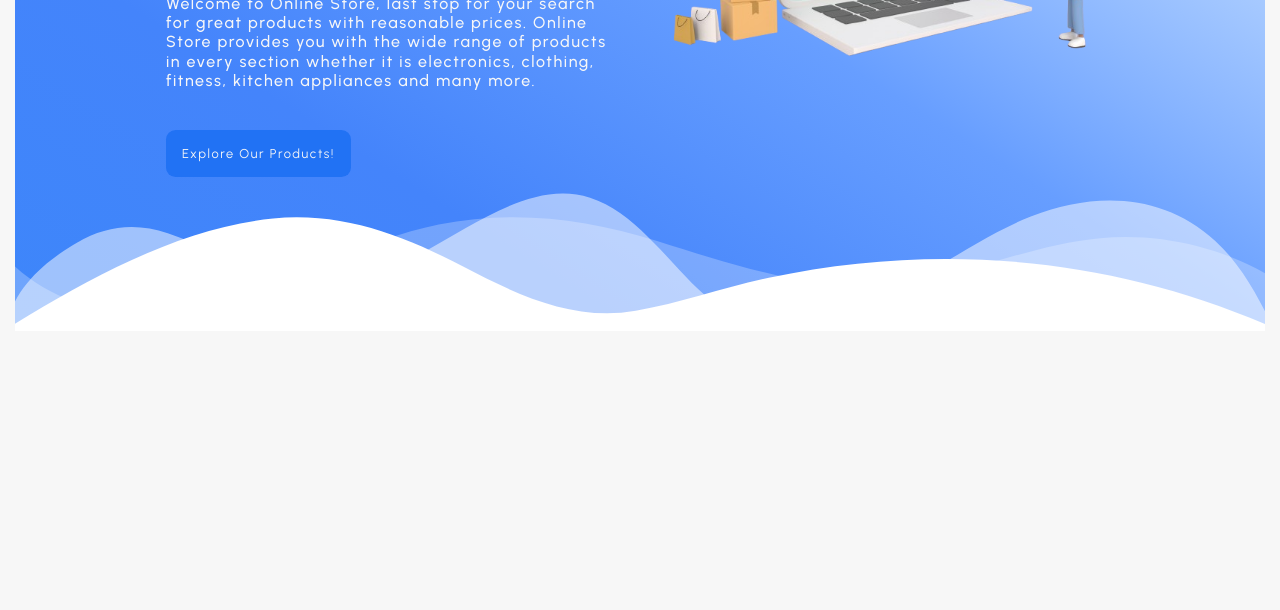
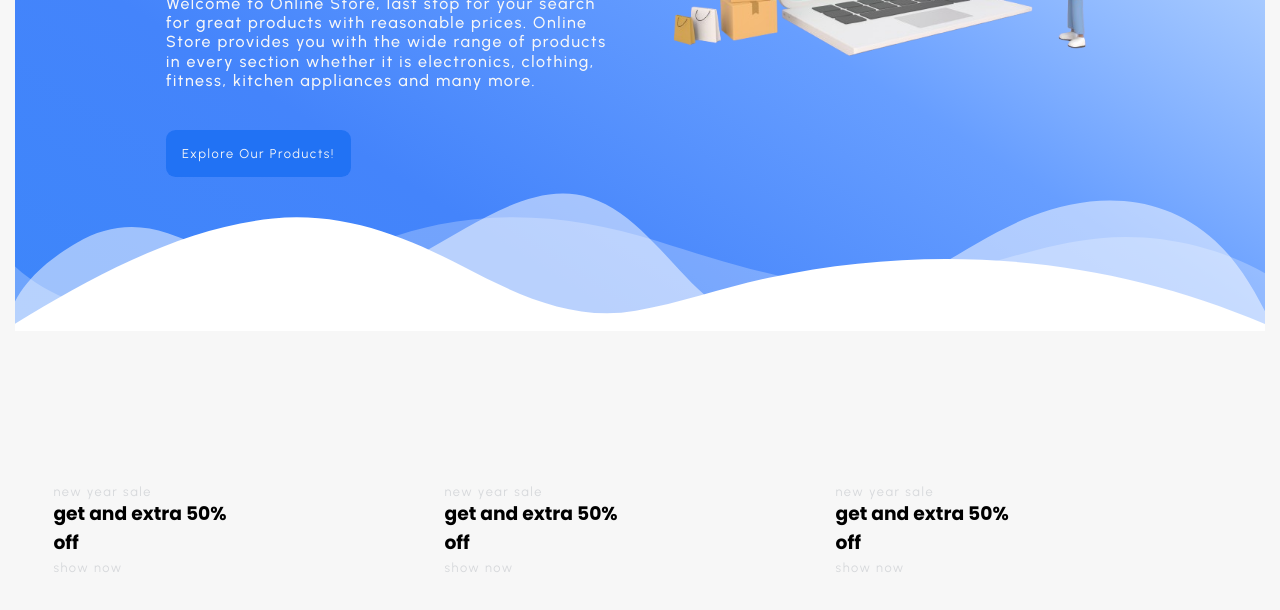
Before and after one commit to VedanshChasta/Online-Store, a website built with Vite: page index.html in a window 1280 px wide. Shown: the part 572-1182 px from the top of the page. Before the commit the page ends 903 px from the top, so only its background shows below. Built offline with nearby package versions, Linux system fonts and the light colour scheme.

Commit message:
HTML updates

```diff
--- a/index.html
+++ b/index.html
@@ -1,16 +1,21 @@
 <!DOCTYPE html>
 <html lang="en">
   <head>
-  <meta charset="UTF-8">
-  <meta name="viewport" content="width=device-width, initial-scale=1.0">
-  <link rel="stylesheet" href="/src/style.css">
-  <link rel="stylesheet" href="https://cdnjs.cloudflare.com/ajax/libs/font-awesome/6.7.2/css/all.min.css" integrity="sha512-Evv84Mr4kqVGRNSgIGL/F/aIDqQb7xQ2vcrdIwxfjThSH8CSR7PBEakCr51Ck+w+/U6swU2Im1vVX0SVk9ABhg==" crossorigin="anonymous" referrerpolicy="no-referrer" />
+    <meta charset="UTF-8" />
+    <meta name="viewport" content="width=device-width, initial-scale=1.0" />
+    <link rel="stylesheet" href="/src/style.css" />
+    <link
+      rel="stylesheet"
+      href="https://cdnjs.cloudflare.com/ajax/libs/font-awesome/6.7.2/css/all.min.css"
+      integrity="sha512-Evv84Mr4kqVGRNSgIGL/F/aIDqQb7xQ2vcrdIwxfjThSH8CSR7PBEakCr51Ck+w+/U6swU2Im1vVX0SVk9ABhg=="
+      crossorigin="anonymous"
+      referrerpolicy="no-referrer"
+    />
     <title>E-Store</title>
   </head>
   <body>
-
     <header class="section-navbar">
-    <section class="top_txt ">
+      <section class="top_txt">
         <div class="head container">
           <div class="head_txt">
             <p>Free shipping, 7-day return or refund or refund gurantee</p>
@@ -48,7 +53,11 @@
 
           <ul>
             <div class="cart">
-            <a href="/addToCart.html" class="nav-link addtocart" id="cartValue">
+              <a
+                href="/addToCart.html"
+                class="nav-link addtocart"
+                id="cartValue"
+              >
                 <i class="fa-solid fa-cart-shopping"> 0 </i>
               </a>
             </div>
@@ -63,40 +72,91 @@
       <section class="section-main">
         <div class="container grid grid-two--cols">
           <div class="Section-main--content">
-        <p class="main-subheading">Explore the latest & wide range of products</p>
-        <h1 class="main-heading">
-          Your destination for best products !
-        </h1>
+            <p class="main-subheading">
+              Explore the latest & wide range of products
+            </p>
+            <h1 class="main-heading">Your destination for best products !</h1>
             <p class="main-para">
-          Welcome to Online Store, last stop for your search for great products
-          with reasonable prices. Online Store provides you with the wide range
-          of products in every section whether it is electronics, clothing,
-          fitness, kitchen appliances and many more.
+              Welcome to Online Store, last stop for your search for great
+              products with reasonable prices. Online Store provides you with
+              the wide range of products in every section whether it is
+              electronics, clothing, fitness, kitchen appliances and many more.
             </p>
             <div>
-          <a  class="btn" href="products.html">
-            Explore Our Products!
-          </a>
+              <a class="btn" href="products.html"> Explore Our Products! </a>
             </div>
           </div>
           <div class="section-main-image">
             <figure>
-          <img src="public/main_bg.png" alt="image">
+              <img src="public/main_bg.png" alt="image" />
             </figure>
           </div>
         </div>
       </section>
 
       <div class="custom-shape-divider-bottom-1736595373">
-    <svg data-name="Layer 1" xmlns="http://www.w3.org/2000/svg" viewBox="0 0 1200 120" preserveAspectRatio="none">
-        <path d="M0,0V46.29c47.79,22.2,103.59,32.17,158,28,70.36-5.37,136.33-33.31,206.8-37.5C438.64,32.43,512.34,53.67,583,72.05c69.27,18,138.3,24.88,209.4,13.08,36.15-6,69.85-17.84,104.45-29.34C989.49,25,1113-14.29,1200,52.47V0Z" opacity=".25" class="shape-fill"></path>
-        <path d="M0,0V15.81C13,36.92,27.64,56.86,47.69,72.05,99.41,111.27,165,111,224.58,91.58c31.15-10.15,60.09-26.07,89.67-39.8,40.92-19,84.73-46,130.83-49.67,36.26-2.85,70.9,9.42,98.6,31.56,31.77,25.39,62.32,62,103.63,73,40.44,10.79,81.35-6.69,119.13-24.28s75.16-39,116.92-43.05c59.73-5.85,113.28,22.88,168.9,38.84,30.2,8.66,59,6.17,87.09-7.5,22.43-10.89,48-26.93,60.65-49.24V0Z" opacity=".5" class="shape-fill"></path>
-        <path d="M0,0V5.63C149.93,59,314.09,71.32,475.83,42.57c43-7.64,84.23-20.12,127.61-26.46,59-8.63,112.48,12.24,165.56,35.4C827.93,77.22,886,95.24,951.2,90c86.53-7,172.46-45.71,248.8-84.81V0Z" class="shape-fill"></path>
+        <svg
+          data-name="Layer 1"
+          xmlns="http://www.w3.org/2000/svg"
+          viewBox="0 0 1200 120"
+          preserveAspectRatio="none"
+        >
+          <path
+            d="M0,0V46.29c47.79,22.2,103.59,32.17,158,28,70.36-5.37,136.33-33.31,206.8-37.5C438.64,32.43,512.34,53.67,583,72.05c69.27,18,138.3,24.88,209.4,13.08,36.15-6,69.85-17.84,104.45-29.34C989.49,25,1113-14.29,1200,52.47V0Z"
+            opacity=".25"
+            class="shape-fill"
+          ></path>
+          <path
+            d="M0,0V15.81C13,36.92,27.64,56.86,47.69,72.05,99.41,111.27,165,111,224.58,91.58c31.15-10.15,60.09-26.07,89.67-39.8,40.92-19,84.73-46,130.83-49.67,36.26-2.85,70.9,9.42,98.6,31.56,31.77,25.39,62.32,62,103.63,73,40.44,10.79,81.35-6.69,119.13-24.28s75.16-39,116.92-43.05c59.73-5.85,113.28,22.88,168.9,38.84,30.2,8.66,59,6.17,87.09-7.5,22.43-10.89,48-26.93,60.65-49.24V0Z"
+            opacity=".5"
+            class="shape-fill"
+          ></path>
+          <path
+            d="M0,0V5.63C149.93,59,314.09,71.32,475.83,42.57c43-7.64,84.23-20.12,127.61-26.46,59-8.63,112.48,12.24,165.56,35.4C827.93,77.22,886,95.24,951.2,90c86.53-7,172.46-45.71,248.8-84.81V0Z"
+            class="shape-fill"
+          ></path>
         </svg>
       </div>
     </main>
 
     <!-- //--------------------------------------Home Hero Section End----------------------------------// -->
 
+    <!-- //--------------------------------------start extra product section----------------------------------// -->
+
+    <section class="section-extra-product">
+      <div class="container grid grid-three--cols">
+        <div class="div-extra grid grid-two--cols">
+          <div class="extra-text">
+            <p>new year sale</p>
+            <h3>get and extra 50% off</h3>
+            <a href="#">show now</a>
+          </div>
+          <div class="extra-img extra-laptop">
+            <img src="" alt="" />
+          </div>
+        </div>
+        <div class="div-extra grid grid-two--cols">
+          <div class="extra-text">
+            <p>new year sale</p>
+            <h3>get and extra 50% off</h3>
+            <a href="#">show now</a>
+          </div>
+          <div class="extra-img extra-laptop">
+            <img src="" alt="" />
+          </div>
+        </div>
+        <div class="div-extra grid grid-two--cols">
+          <div class="extra-text">
+            <p>new year sale</p>
+            <h3>get and extra 50% off</h3>
+            <a href="#">show now</a>
+          </div>
+          <div class="extra-img extra-laptop">
+            <img src="" alt="" />
+          </div>
+        </div>
+      </div>
+    </section>
+    <!-- //--------------------------------------end extra product section----------------------------------// -->
   </body>
 </html>
--- a/src/style.css
+++ b/src/style.css
@@ -64,6 +64,11 @@ p,li,a{
 .grid-two--cols{
     grid-template-columns: repeat(2,1fr);
 }
+
+.grid-three--cols{
+    grid-template-columns: repeat(3,1fr);
+}
+
 /* header */
 .section-navbar{
     width: 100%;
```
Lines whose indentation alone changed are shown as unchanged.
